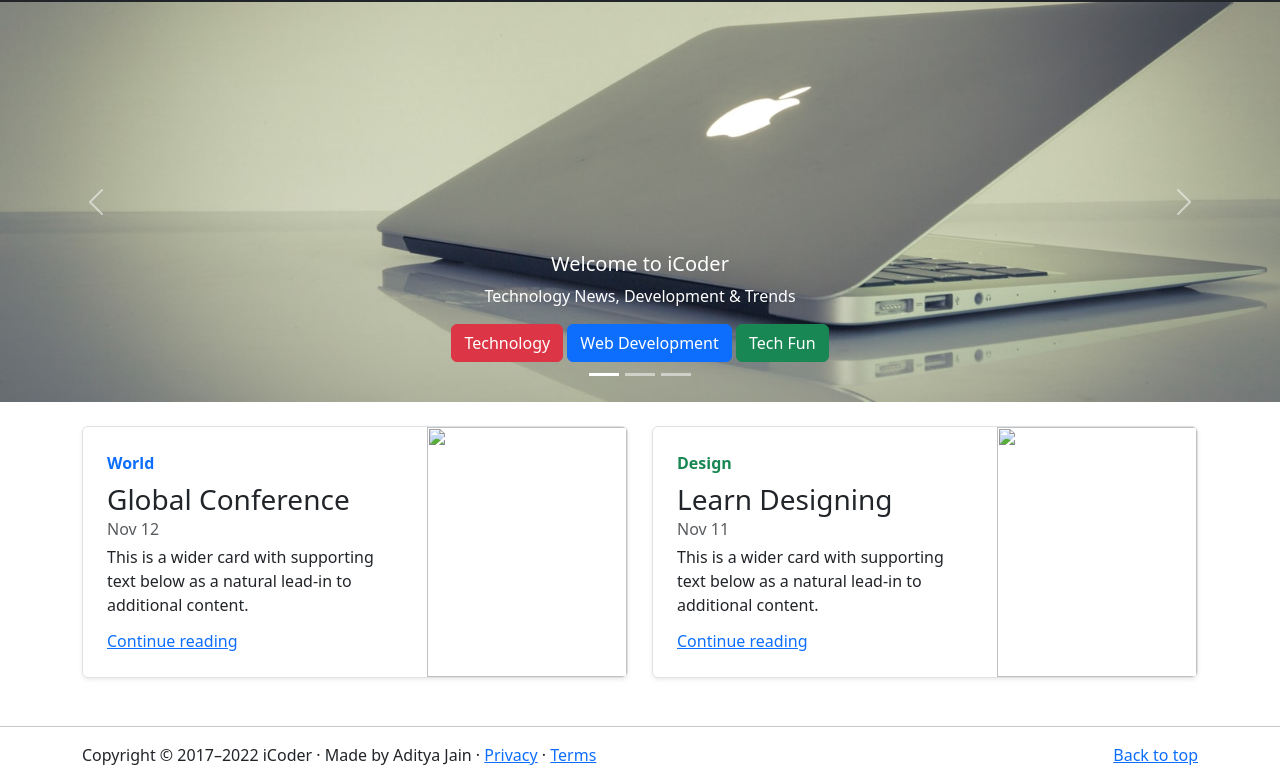
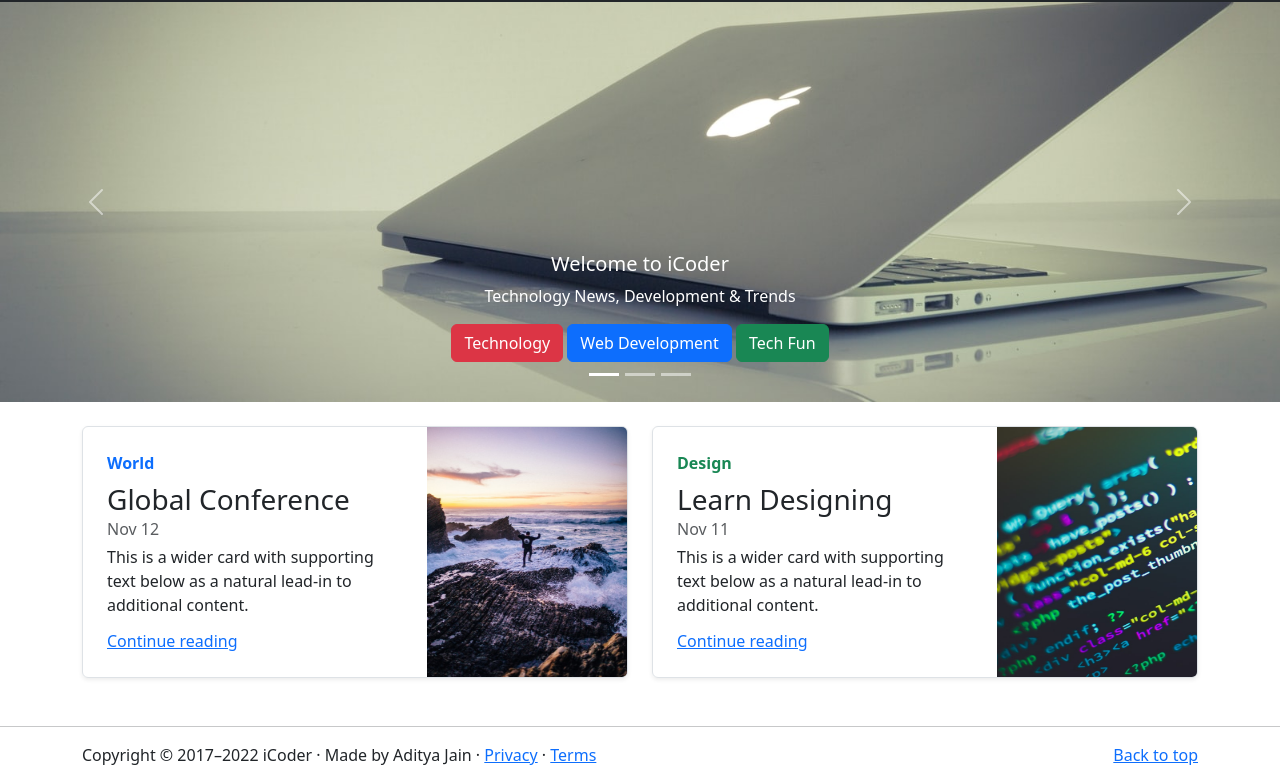
Before and after one commit to aditya-jain-dev/iCoderBootstrap, a plain HTML site: page index.html in a window 1280 px wide. Shown: the part 54-837 px from the top of the page. Drawn offline with nearby package versions, Linux system fonts and the light colour scheme; the site is published under a folder, as on GitHub Pages, so addresses that start at the root find nothing.

Commit message:
Update index.html

```diff
--- a/index.html
+++ b/index.html
@@ -209,7 +209,7 @@
                         <a href="#" class="stretched-link">Continue reading</a>
                     </div>
                     <div class="col-auto d-none d-lg-block">
-                        <img src="/thumb1.jpg" class="bd-placeholder-img" width="200" height="250" alt="">
+                        <img src="thumb1.jpg" class="bd-placeholder-img" width="200" height="250" alt="">
                     </div>
                 </div>
             </div>
@@ -225,7 +225,7 @@
                         <a href="#" class="stretched-link">Continue reading</a>
                     </div>
                     <div class="col-auto d-none d-lg-block">
-                        <img src="/thumb2.jpg" class="bd-placeholder-img" width="200" height="250" alt="">
+                        <img src="thumb2.jpg" class="bd-placeholder-img" width="200" height="250" alt="">
                     </div>
                 </div>
             </div>
```
